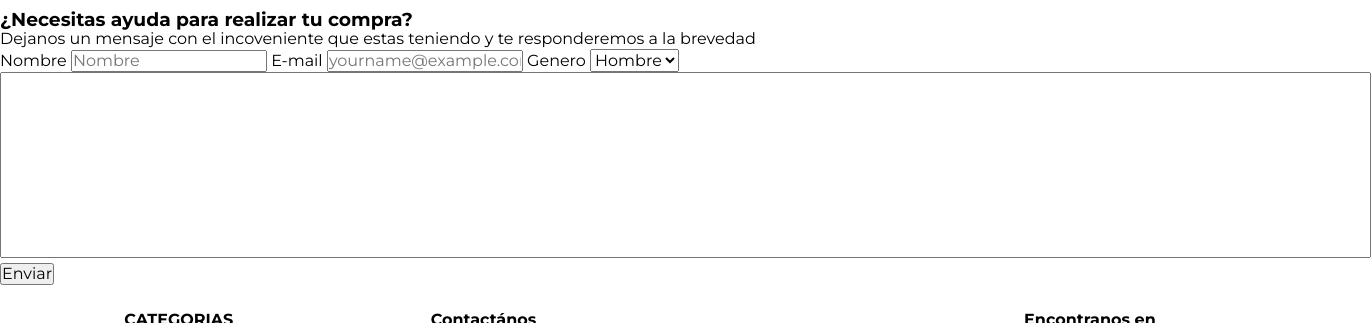
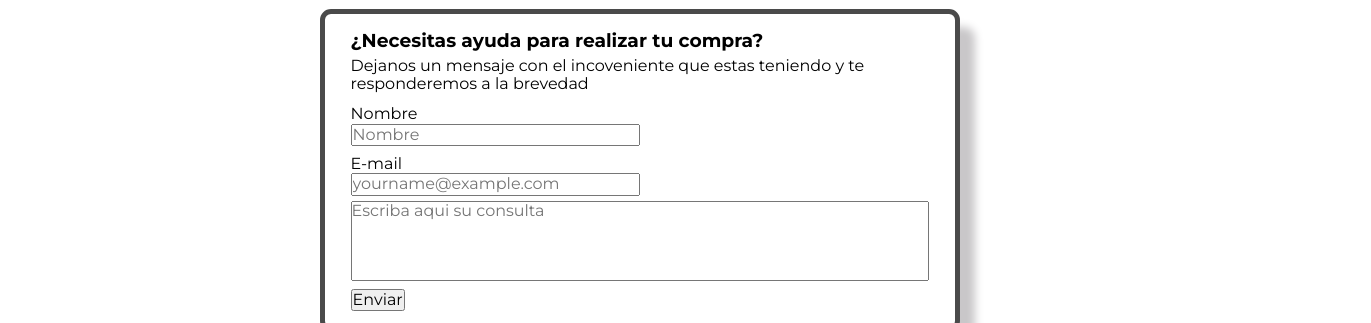
Before and after one commit to agusconde/paginaWeb, a plain HTML site: page pages/help.html in a window 1280 px wide. Shown: the part 196-519 px from the top of the page, 1371 px wide, since content can reach past the window. Drawn offline with Linux system fonts and the light colour scheme; files that its build step writes are made by us from their sources.

Commit message:
Le di estilo a la pagina de ayuda

```diff
--- a/css/style.css
+++ b/css/style.css
@@ -154,7 +154,7 @@
   width: 25%;
 }
 
-.center{
+.center {
   display: flex;
   justify-content: center;
 }
@@ -353,11 +353,38 @@ textarea {
   margin: 2% 0;
 }
 
-.form__item label{
+.form__item label {
   font-size: 1em;
 }
 
+/* -------------------------- ACCESORIES STYLE (FIN) -------------------------- */
 
+/* -------------------------- HELP STYLE (INICIO) -------------------------- */
 
+.main_help_menu {
+  width: 50%;
+  display: flex;
+  flex-direction: column;
+  box-shadow: 15px 18px 9px 0px rgba(201, 199, 201, 1);
+  border-radius: 11px 11px 11px 11px;
+  border: 5px solid #4a4a4a;
+  padding: 1% 2%;
+}
 
-/* -------------------------- ACCESORIES STYLE (FIN) -------------------------- */
+.container__form__element{
+  display: flex;
+  flex-direction: column;
+  width: 50%;
+  padding: 0.5% 0%;
+}
+
+.text_area__help_page {
+  width: 100%;
+  height: 5em;
+}
+
+.main_help_menu div {
+  margin: 0.5% 0;
+}
+
+/* -------------------------- HELP STYLE (FIN) -------------------------- */
--- a/pages/help.html
+++ b/pages/help.html
@@ -46,17 +46,21 @@
       </nav>
     </header>
 
-
-    <section class="container">
     <h2 class="alternative_title">AYUDA</h2>
-
+    <main class="container center">
+      <section class="main_help_menu">
+        <div class="main_help_menu__content">
           <h3>¿Necesitas ayuda para realizar tu compra?</h3>
+        </div>
+        <div class="main_help_menu__content">
           <p>
-        Dejanos un mensaje con el incoveniente que estas teniendo y te responderemos a la
-        brevedad
+            Dejanos un mensaje con el incoveniente que estas teniendo y te responderemos a
+            la brevedad
           </p>
-      <div>
+        </div>
+        <div class="main_help_menu__content">
           <form class="container__form" action="">
+            <div class="container__form__element">
               <label for="nombreFormHelp">Nombre</label>
               <input
                 type="text"
@@ -65,6 +69,8 @@
                 id="nombreFormHelp"
                 placeholder="Nombre"
               />
+            </div>
+            <div class="container__form__element">
               <label for="emailFormHelp">E-mail</label>
               <input
                 type="email"
@@ -74,23 +80,20 @@
                 placeholder="yourname@example.com"
                 required
               />
-          <label for="genero">Genero</label>
-          <select name="genero" id="genero">
-            <option value="">Hombre</option>
-            <option value="">Mujer</option>
-          </select>
+            </div>
+            <div class="container__form__element--text_area">
               <textarea
                 name=""
-            id=""
-            cols="150"
-            rows="10"
+                class="text_area__help_page"
                 placeholder="Escriba aqui su consulta"
-          >
-          </textarea>
+              ></textarea>
+            </div>
+
             <input type="submit" value="Enviar" class="container__form_submit" />
           </form>
         </div>
       </section>
+    </main>
 
     <footer class="footer footer--margin">
       <section class="footer__container">
```
Lines whose indentation alone changed are shown as unchanged.
